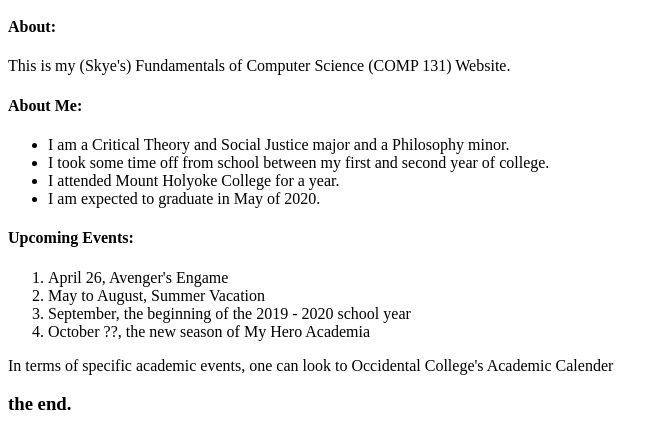
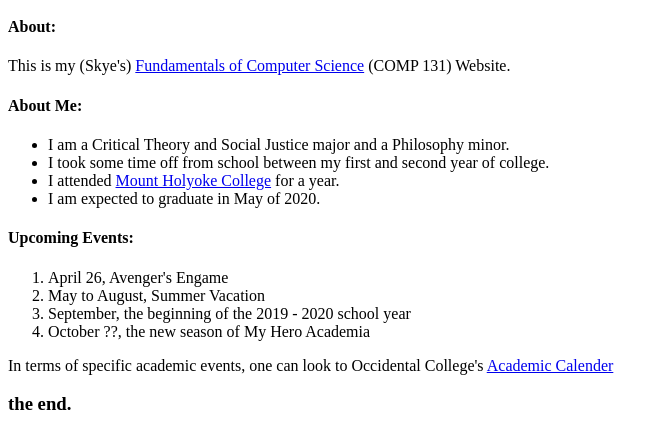
Before and after one commit to skyemreed/skyemreed.github.io, a plain HTML site: page index.html in a window 1280 px wide. Shown: the part 50-498 px from the top of the page, without its empty margins (0-669 px from the left). Drawn offline with Linux system fonts and the light colour scheme.

Commit message:
adding some links

```diff
--- a/index.html
+++ b/index.html
@@ -5,12 +5,14 @@
 </head>
 <h2>My Website</h2>
 <h4>About:</h4>
-<p>This is my (Skye's) Fundamentals of Computer Science (COMP 131) Website.</p>
+<p>This is my (Skye's)
+    <a href="http://oxy.smartcatalogiq.com/en/2018-2019/Catalog/Course-Descriptions/COMP-Computer-Science/100/COMP-131">
+        Fundamentals of Computer Science</a> (COMP 131) Website.</p>
 <h4>About Me:</h4>
 <ul>
     <li>I am a Critical Theory and Social Justice major and a Philosophy minor.</li>
     <li>I took some time off from school between my first and second year of college.</li>
-    <li>I attended Mount Holyoke College for a year.</li>
+    <li>I attended <a href="https://www.mtholyoke.edu/">Mount Holyoke College</a> for a year.</li>
     <li>I am expected to graduate in May of 2020.</li>
 </ul>
 <h4>Upcoming Events:</h4>
@@ -20,6 +22,7 @@
     <li>September, the beginning of the 2019 - 2020 school year</li>
     <li>October ??, the new season of My Hero Academia</li>
 </ol>
-<p>In terms of specific academic events, one can look to Occidental College's Academic Calender</p>
+<p>In terms of specific academic events, one can look to Occidental College's
+    <a href="http://oxy.smartcatalogiq.com/2018-2019/Catalog/Academic-Calendar">Academic Calender</a></p>
 <h3>the end.</h3>
 </html>
```
